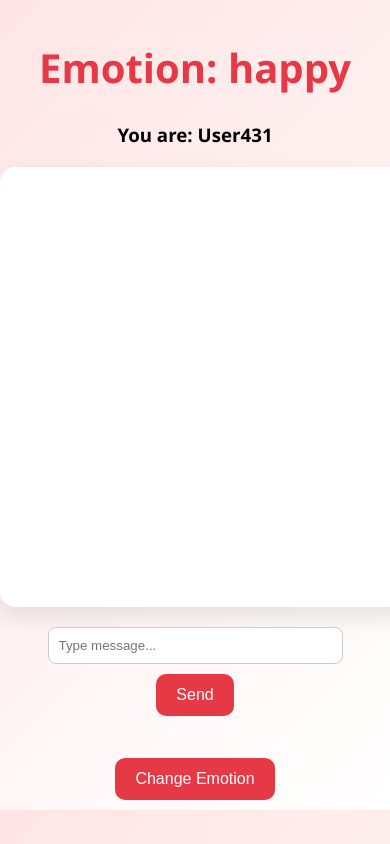
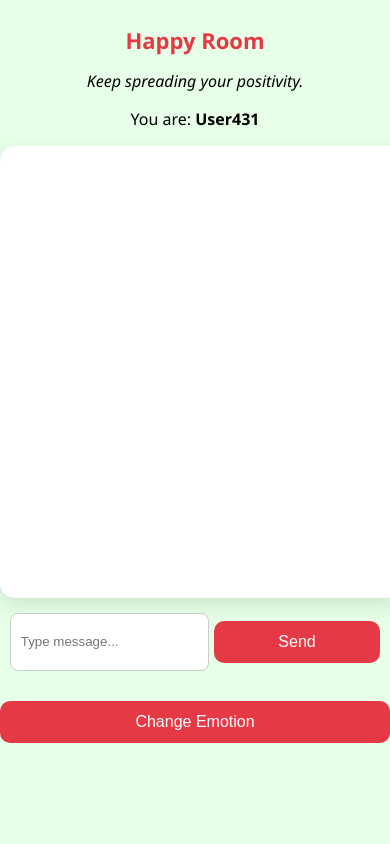
Before and after one commit to chandinishaik07/emotion-connect, a Flask app: page /chat/happy in a window 390 px wide; the page is wider, and only the part inside the window is pictured. Run offline with Flask 3, Linux system fonts and the light colour scheme; data that the repository does not hold is empty.

Commit message:
UI upgrade and mobile responsive update

```diff
--- a/app.py
+++ b/app.py
@@ -60,7 +60,6 @@ def chat(emotion):
 
     return render_template("chat.html", emotion=emotion, messages=messages, username=username)
 
-init_db()
-
-if __name__ == "__main__":
-    app.run(host="0.0.0.0", port=5000)
+if __name__ == '__main__':
+    init_db()
+    app.run(debug=True)
--- a/static/style.css
+++ b/static/style.css
@@ -1,72 +1,101 @@
 body {
     margin: 0;
     font-family: 'Segoe UI', sans-serif;
-    background: linear-gradient(135deg, #ffe5e5, #ffffff);
     text-align: center;
 }
 
+/* Emotion Background Colors */
+.stressed { background: #ffe5e5; }
+.happy { background: #e6ffe6; }
+.anxious { background: #fff5e6; }
+.motivated { background: #e6f0ff; }
+
 h1 {
-    margin-top: 40px;
-    font-size: 40px;
+    margin-top: 25px;
+    font-size: 28px;
     color: #e63946;
 }
 
-h2 {
-    color: #333;
-}
-
 .container {
-    width: 400px;
-    margin: 40px auto;
+    width: 90%;
+    max-width: 400px;
+    margin: 30px auto;
     background: white;
-    padding: 25px;
+    padding: 20px;
     border-radius: 15px;
-    box-shadow: 0 10px 25px rgba(0,0,0,0.1);
+    box-shadow: 0 8px 20px rgba(0,0,0,0.1);
 }
 
 button {
     background: #e63946;
     color: white;
     border: none;
-    padding: 12px 20px;
-    margin: 10px;
+    padding: 12px;
+    margin: 8px 0;
     border-radius: 10px;
     cursor: pointer;
     font-size: 16px;
+    width: 100%;
     transition: 0.3s;
 }
 
 button:hover {
     background: #c1121f;
-    transform: scale(1.05);
 }
 
 .chat-box {
-    width: 500px;
-    margin: 20px auto;
+    width: 95%;
+    max-width: 500px;
+    margin: 15px auto;
     background: white;
-    padding: 20px;
+    padding: 15px;
     border-radius: 15px;
-    box-shadow: 0 10px 25px rgba(0,0,0,0.1);
-    height: 400px;
+    box-shadow: 0 8px 20px rgba(0,0,0,0.1);
+    height: 60vh;
     overflow-y: auto;
 }
 
 .message {
     text-align: left;
-    padding: 10px;
-    margin: 8px 0;
-    background: #f8f9fa;
+    padding: 8px;
+    margin: 6px 0;
+    background: #f1f1f1;
     border-radius: 8px;
+    animation: fadeIn 0.3s ease-in;
+}
+
+.my-msg {
+    background: #e63946;
+    color: white;
+    text-align: right;
+}
+
+form {
+    width: 95%;
+    max-width: 500px;
+    margin: auto;
+    display: flex;
+    gap: 5px;
 }
 
 input[type="text"] {
-    width: 70%;
+    flex: 1;
     padding: 10px;
     border-radius: 8px;
     border: 1px solid #ccc;
 }
 
-form {
-    margin-top: 15px;
+.quote {
+    font-style: italic;
+    margin: 10px;
 }
+
+@keyframes fadeIn {
+    from { opacity: 0; transform: translateY(5px); }
+    to { opacity: 1; transform: translateY(0); }
+}
+
+@media (max-width: 480px) {
+    h1 { font-size: 22px; }
+    .chat-box { height: 50vh; }
+}
--- a/templates/chat.html
+++ b/templates/chat.html
@@ -1,17 +1,19 @@
 <!DOCTYPE html>
 <html>
 <head>
+    <meta name="viewport" content="width=device-width, initial-scale=1.0">
     <title>Chat Room</title>
     <link rel="stylesheet" href="{{ url_for('static', filename='style.css') }}">
 </head>
-<body>
+<body class="{{ emotion }}">
 
-    <h1>Emotion: {{ emotion }}</h1>
-    <h3>You are: {{ username }}</h3>
+    <h1>{{ emotion.capitalize() }} Room</h1>
+    <p class="quote" id="quote"></p>
+    <p>You are: <b>{{ username }}</b></p>
 
     <div class="chat-box">
         {% for msg in messages %}
-            <div class="message">
+            <div class="message {% if msg[2] == username %}my-msg{% endif %}">
                 <b>{{ msg[2] }}:</b> {{ msg[3] }}
             </div>
         {% endfor %}
@@ -25,18 +27,19 @@
     <br>
     <a href="/emotions"><button>Change Emotion</button></a>
 
-    <!-- Auto Refresh -->
     <script>
-        setInterval(function(){
-            fetch(window.location.href)
-                .then(response => response.text())
-                .then(html => {
-                    let parser = new DOMParser();
-                    let doc = parser.parseFromString(html, "text/html");
-                    let newMessages = doc.querySelector(".chat-box").innerHTML;
-                    document.querySelector(".chat-box").innerHTML = newMessages;
-                });
-        }, 4000);
+        const quotes = {
+            stressed: "This feeling is temporary. You are stronger than you think.",
+            anxious: "Take a deep breath. You are safe.",
+            happy: "Keep spreading your positivity.",
+            motivated: "You are capable of amazing things."
+        };
+
+        document.getElementById("quote").innerText = quotes["{{ emotion }}"];
+
+        setTimeout(function(){
+            window.location.reload();
+        }, 5000);
     </script>
 
 </body>
--- a/templates/emotions.html
+++ b/templates/emotions.html
@@ -1,6 +1,7 @@
 <!DOCTYPE html>
 <html>
 <head>
+    <meta name="viewport" content="width=device-width, initial-scale=1.0">
     <title>Select Emotion</title>
     <link rel="stylesheet" href="{{ url_for('static', filename='style.css') }}">
 </head>
--- a/templates/index.html
+++ b/templates/index.html
@@ -1,6 +1,7 @@
 <!DOCTYPE html>
 <html>
 <head>
+    <meta name="viewport" content="width=device-width, initial-scale=1.0">
     <title>Emotion Connect</title>
     <link rel="stylesheet" href="{{ url_for('static', filename='style.css') }}">
 </head>
@@ -9,7 +10,7 @@
     <h1>Emotion Connect</h1>
 
     <div class="container">
-        <p>Connect with people who feel the same.</p>
+        <p>Connect with people who feel the same emotion.</p>
         <a href="/emotions">
             <button>Enter Anonymously</button>
         </a>
```
